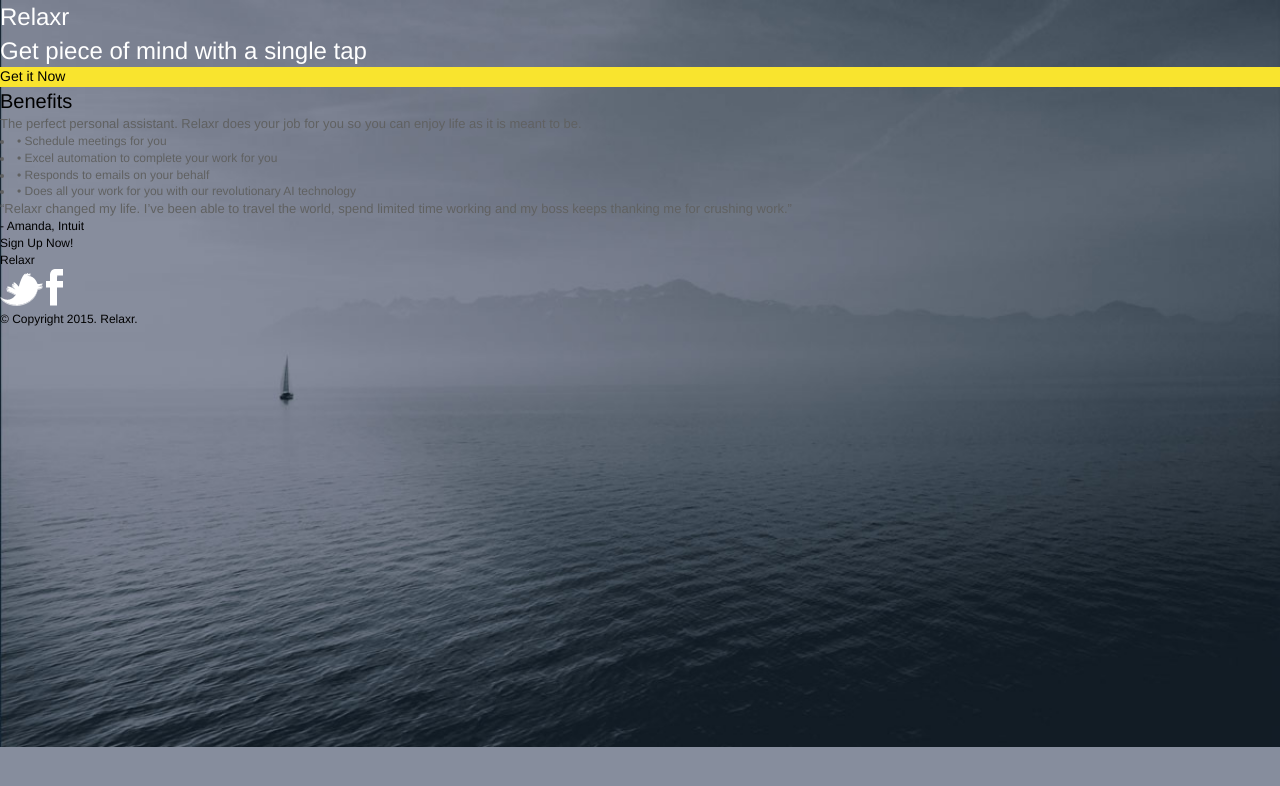
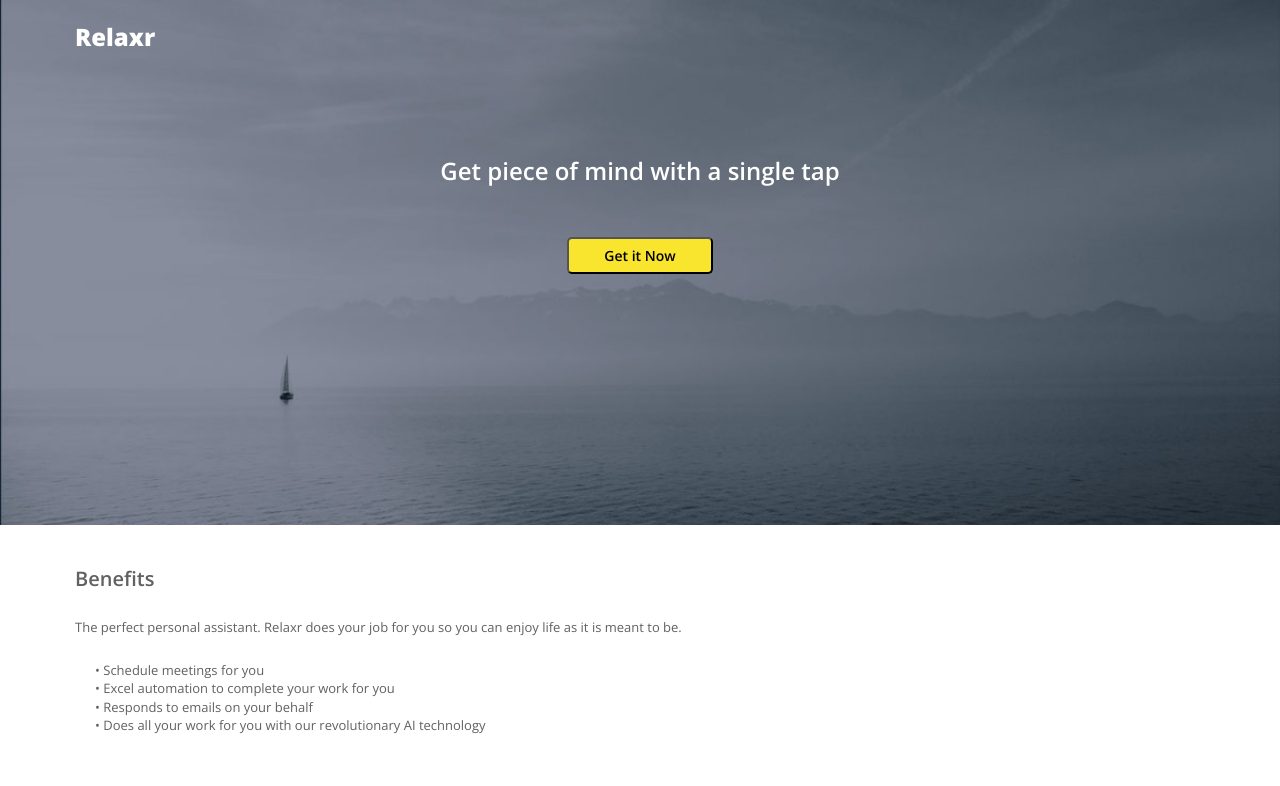
Before and after one commit to ebw8995/Project-2, a plain HTML site: page Relaxr/index.html in a window 1280 px wide. Drawn offline with nearby package versions, Linux system fonts and the light colour scheme; a small style sheet from the web is missing.

Commit message:
Header & section 1

```diff
--- a/Relaxr/css/style.css
+++ b/Relaxr/css/style.css
@@ -50,8 +50,6 @@ body {
      font-size: 12px;
      line-height: 1.4;
      font-family: Helvetica, Arial, sans-serif;
-     background: url(../images/header_bg.jpg) no-repeat center top rgb(134,141,157);
-      background-size: cover;
 }
 
 
@@ -60,46 +58,75 @@ body {
 /*******************************************/
 
 /* Center the container */
-#container {
+.container {
   width: 100%;
   margin: auto;
   height: 500px;
 
 }
 
+header{
+  padding: 20px 75px;
+  background: url(../images/header_bg.jpg) no-repeat center top rgb(134,141,157);
+  background-size: cover;
+  height:525px;
+}
+
+.header-container{
+  text-align: center;
+  padding-top: 100px;
+}
+
 h1{
 
   font-size:24px;
-  font-family: 'w3-OpenSans', 800 sans-serif;
-  color: #FFFFFF;
+  font-family: 'Open Sans', sans-serif;
+  font-weight: 800;
+  color:#FFFFFF;
 }
 
 h2{
   font-size: 24px;
-  font-family: 'w3Open+Sans', 600 sans-serif;
+  font-family: 'Open Sans', sans-serif;
+  font-weight: 600;
   color:#FFFFFF;
 }
 
-h3{
+button{
+  border-radius: 5px;
   font-size: 14px;
-  font-family: 'w3-OpenSans', 800 sans-serif;
-  background-color: #f9e42e
+  font-family: 'Open Sans', sans-serif;
+  font-weight: 600;
+  background-color: #f9e42e;
+  margin-top:50px;
+  padding:7px 35px;
 }
 
 h4{
+  padding-bottom: 25px;
   font-size: 20px;
-  font-family: 'w3-OpenSans', 600 sans-serif;
+  font-family: 'Open Sans', sans-serif;
+  font-weight: 600;
 }
 
-.w3-container{
+.benefits{
+  padding: 40px 75px;
   font-size: 13px;
-  font-family: 'w3-OpenSans', 300 sans-serif;
+  font-family: 'Open Sans', sans-serif;
+  font-weight: 300;
   color: #606161;
 }
 
-.w3-ul{
-  font-size: 13px:
-  font-family: 'w3-OpenSans' 300 sans-serif;
+.description{
+  margin-right: 200px;
+  margin-bottom: 25px;
+}
+
+.bullets{
+  margin-left: 20px;
+  font-size: 13px;
+  font-family: 'Open Sans', sans-serif;
+  font-weight: 300;
   color: #606161;
 }
 
--- a/Relaxr/index.html
+++ b/Relaxr/index.html
@@ -2,12 +2,6 @@
 <html lang="en">
 	<head>
 		<link href='https://fonts.googleapis.com/css?family=Open+Sans:300,300italic,600,800' rel='stylesheet' type='text/css'>
-
-		<link rel="stylesheet" href="https://www.google.com/fonts#UsePlace:use/Collection:Open+Sans">
-		<style>
-		.w3-OpenSans {font-family: 'w3-OpenSans' serif;}
-		</style>
-
     	<meta charset="utf-8">
     	<meta name="description" content="Your description goes here">
     	<meta name="keywords" content="one, two, three">
@@ -23,24 +17,25 @@
 		<div id="container">
 			<header>
 				<h1>Relaxr</h1>
+				<div class="header-container">
+					<h2>Get piece of mind with a single tap</h2>
+					<button>Get it Now</button>
+				</div>
+			</header>
 
-				<h2>Get piece of mind with a single tap</h2>
-				<h3>Get it Now</h3>
+			<section class="benefits">
+				<h4>Benefits</h4>
+				<p class="description">The perfect personal assistant. Relaxr does your job for you so you can enjoy life as it is meant to be.</p>
 
-				<h4>Benefits</h4>
-
-				<section class="w3-container">
-					<p>The perfect personal assistant. Relaxr does your job for you so you can enjoy life as it is meant to be.</p>
-				</section>
-
-				<section class="w3-ul">
+				<ul class="bullets">
 					<li>• Schedule meetings for you</li>
 					<li>• Excel automation to complete your work for you</li>
 					<li>• Responds to emails on your behalf</li>
 					<li>• Does all your work for you with our revolutionary AI technology</li>
-				</section>
+				</ul>
+			</section>
 
-				<blockquote class="w3-container">
+<!-- 				<blockquote class="w3-container">
 					<p>“Relaxr changed my life. I’ve been able to travel the world, spend limited time working and my boss keeps thanking me for crushing work.”</p>
 				</blockquote>
 
@@ -52,11 +47,10 @@
 
 				<img src="images/twitter.png" alt="Twitter Icon">
 				<img src="images/facebook.png" alt="Facebook Icon">
-
-			</header>
-			<footer>
+ -->
+<!-- 			<footer>
 				&copy; Copyright 2015. Relaxr.
-			</footer>
-		</div><!-- #container -->
+			</footer> -->
+		</div id=".container"> <!-- #container -->
 	</body>
 </html>
```
